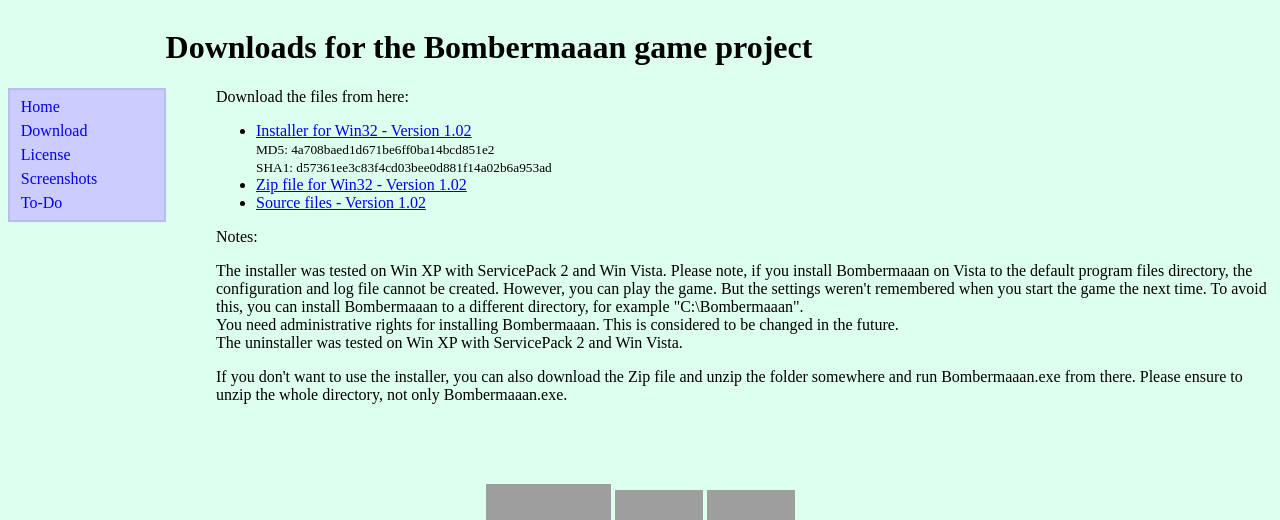
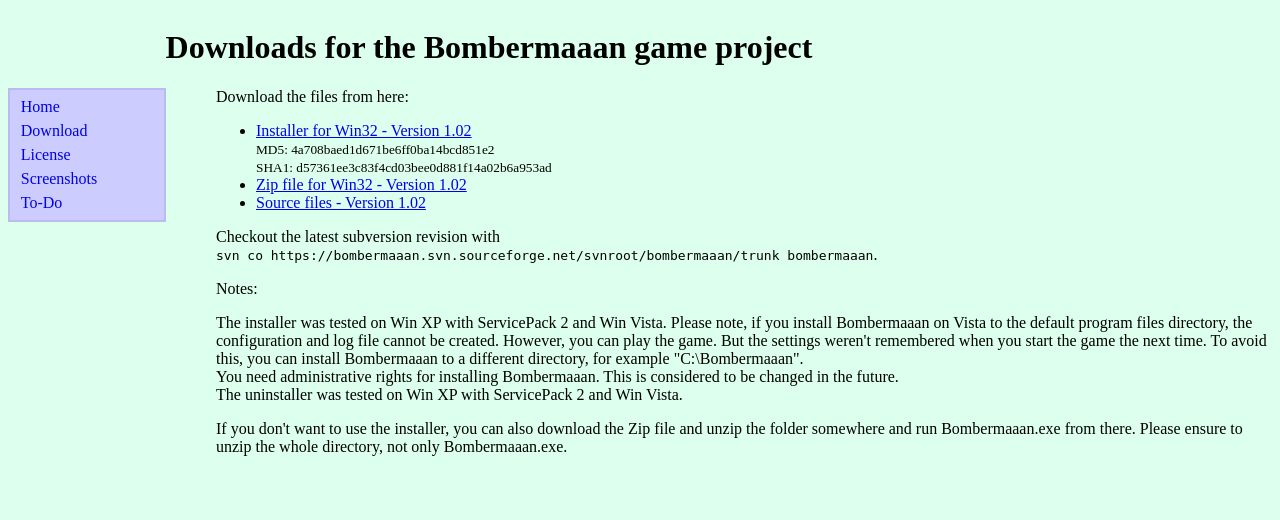
Before and after one commit to carstene1ns/Bombermaaan-R, a PHP site: page /download.php in a window 1280 px wide. Shown: the top 520 px of the page. Run offline with PHP 8.4, Linux system fonts and the light colour scheme; data that the repository does not hold is empty; grey boxes are pictures that could not be loaded.

Commit message:
Added svn instructions

```diff
--- a/web/download.php
+++ b/web/download.php
@@ -73,6 +73,10 @@ foreach ( $downloads as $item ) {
 </ul>
 
 <p>
+Checkout the latest subversion revision with <br /><code>svn co https://bombermaaan.svn.sourceforge.net/svnroot/bombermaaan/trunk bombermaaan</code>.
+</p>
+
+<p>
 Notes:
 </p>
 
```
